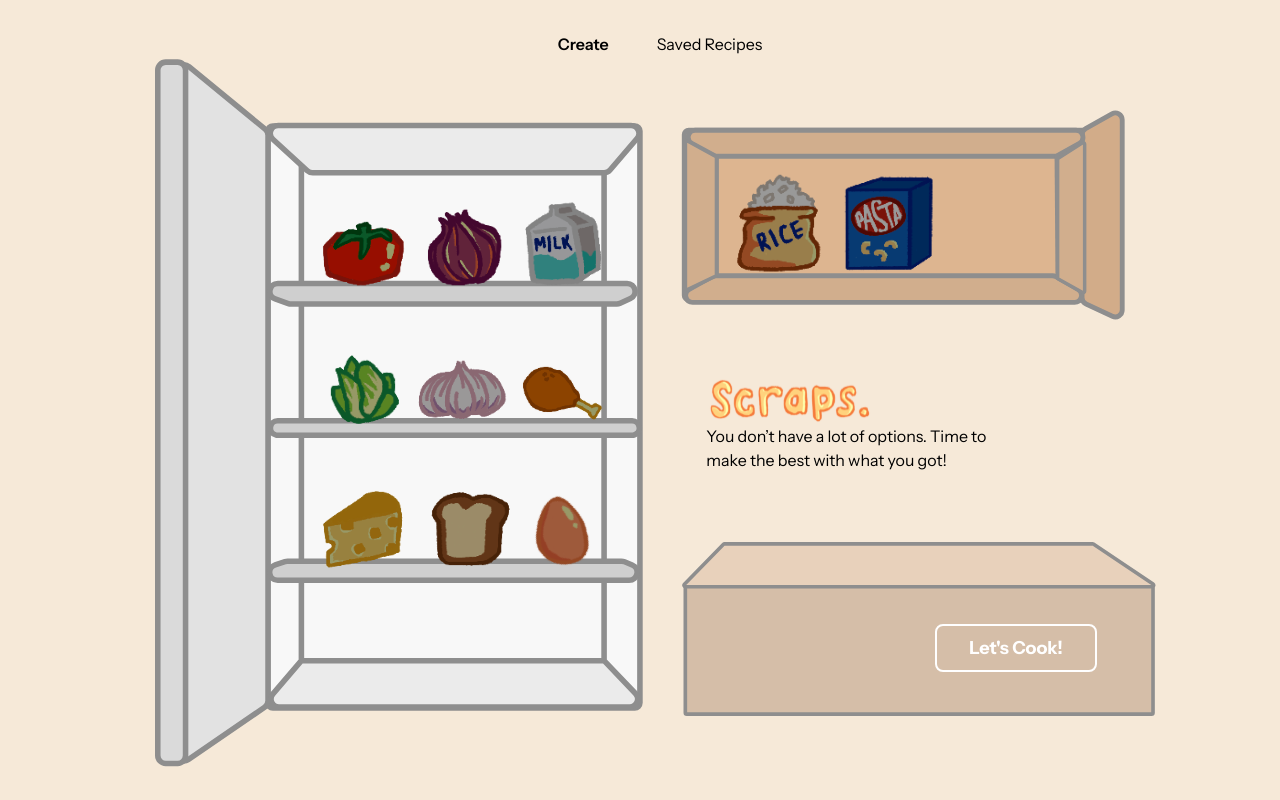
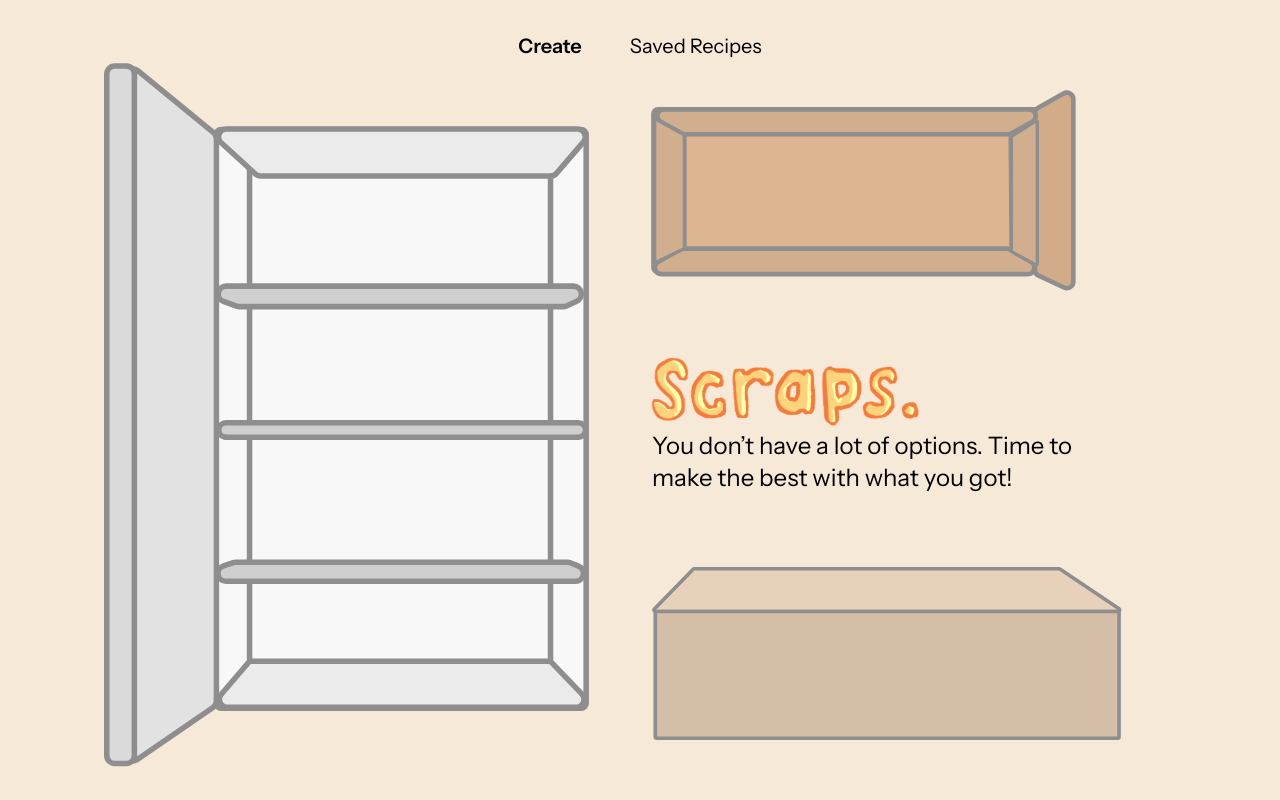
Before and after one commit to andvvo/Scraps, a React (Vite) app: page / in a window 1280 px wide. Built offline with nearby package versions, Linux system fonts and the light colour scheme.

Commit message:
Added responsiveness to create page

```diff
--- a/src/components/common/navbar.tsx
+++ b/src/components/common/navbar.tsx
@@ -3,7 +3,7 @@ import { NavLink } from "react-router-dom";
 export default function Navbar() {
   return (
     <>
-      <ul className="flex justify-center gap-12">
+      <ul className="flex justify-center gap-12 lg:text-xl">
         <li>
           <NavLink
             to="/"
--- a/src/components/layout.tsx
+++ b/src/components/layout.tsx
@@ -8,19 +8,23 @@ export default function Layout() {
 
   return (
     <div className="flex flex-col h-screen">
-      <header className="pt-8">
+      <header className="mt-8">
         <div className="flex items-center">
-          <div className="flex-1 ml-10">
-            {isChildPage && <Link to="/">← Back to Create</Link>}
+          <div className="flex-1">
+            {isChildPage && (
+              <Link to="/" className="ml-40">
+                ← Back to Create
+              </Link>
+            )}
           </div>
           <Navbar />
           <div className="flex-1"></div>
         </div>
       </header>
-      <main className="flex-1 overflow-auto">
+      <main className="h-full overflow-auto">
         <Outlet />
       </main>
-      <footer className="p-4"></footer>
+      <footer className="m-4"></footer>
     </div>
   );
 }
--- a/src/pages/cook.tsx
+++ b/src/pages/cook.tsx
@@ -19,102 +19,29 @@ export default function Cook() {
   const isSelected = (id: string) => selectedFoods.includes(id);
 
   return (
-    <div className="flex justify-center items-center h-full gap-6">
-      <div className="flex-shrink-0 h-full ml-14 relative">
+    <div className="flex justify-center items-center h-full w-full gap-6">
+      <div className="flex-1 flex-shrink-0 flex justify-end h-full w-full relative">
         <img src={fridge} alt="Fridge" className="h-full object-contain" />
 
-        <FoodIcon
+        {/* <FoodIcon
           defaultSrc={foodIcons.tomatoDark}
           hoverSrc={foodIcons.tomatoLight}
           selectedSrc={foodIcons.tomatoLight}
           selected={isSelected("tomato")}
           onToggle={() => toggleFood("tomato")}
           alt="Tomato"
-          className="absolute top-0 left-0 translate-x-40 translate-y-40 w-24 h-auto"
-        />
-        <FoodIcon
-          defaultSrc={foodIcons.onionDark}
-          hoverSrc={foodIcons.onionLight}
-          selectedSrc={foodIcons.onionLight}
-          selected={isSelected("onion")}
-          onToggle={() => toggleFood("onion")}
-          alt="Onion"
-          className="absolute top-0 left-0 translate-x-65 translate-y-38 w-24 h-auto"
-        />
-        <FoodIcon
-          defaultSrc={foodIcons.milkDark}
-          hoverSrc={foodIcons.milkLight}
-          selectedSrc={foodIcons.milkLight}
-          selected={isSelected("milk")}
-          onToggle={() => toggleFood("milk")}
-          alt="Milk"
-          className="absolute top-0 left-0 translate-x-90 translate-y-36 w-24 h-auto"
-        />
-
-        <FoodIcon
-          defaultSrc={foodIcons.lettuceDark}
-          hoverSrc={foodIcons.lettuceLight}
-          selectedSrc={foodIcons.lettuceLight}
-          selected={isSelected("lettuce")}
-          onToggle={() => toggleFood("lettuce")}
-          alt="Lettuce"
-          className="absolute top-0 left-0 translate-x-40 translate-y-72 w-24 h-auto"
-        />
-        <FoodIcon
-          defaultSrc={foodIcons.garlicDark}
-          hoverSrc={foodIcons.garlicLight}
-          selectedSrc={foodIcons.garlicLight}
-          selected={isSelected("garlic")}
-          onToggle={() => toggleFood("garlic")}
-          alt="Garlic"
-          className="absolute top-0 left-0 translate-x-65 translate-y-75 w-24 h-auto"
-        />
-        <FoodIcon
-          defaultSrc={foodIcons.chickenDark}
-          hoverSrc={foodIcons.chickenLight}
-          selectedSrc={foodIcons.chickenLight}
-          selected={isSelected("chicken")}
-          onToggle={() => toggleFood("chicken")}
-          alt="Chicken"
-          className="absolute top-0 left-0 translate-x-90 translate-y-76 w-24 h-auto"
-        />
-
-        <FoodIcon
-          defaultSrc={foodIcons.cheeseDark}
-          hoverSrc={foodIcons.cheeseLight}
-          selectedSrc={foodIcons.cheeseLight}
-          selected={isSelected("cheese")}
-          onToggle={() => toggleFood("cheese")}
-          alt="Cheese"
-          className="absolute top-0 left-0 translate-x-40 translate-y-108 w-24 h-auto"
-        />
-        <FoodIcon
-          defaultSrc={foodIcons.breadDark}
-          hoverSrc={foodIcons.breadLight}
-          selectedSrc={foodIcons.breadLight}
-          selected={isSelected("bread")}
-          onToggle={() => toggleFood("bread")}
-          alt="Bread"
-          className="absolute top-0 left-0 translate-x-67 translate-y-107 w-24 h-auto"
-        />
-        <FoodIcon
-          defaultSrc={foodIcons.eggDark}
-          hoverSrc={foodIcons.eggLight}
-          selectedSrc={foodIcons.eggLight}
-          selected={isSelected("egg")}
-          onToggle={() => toggleFood("egg")}
-          alt="Egg"
-          className="absolute top-0 left-0 translate-x-90 translate-y-108 w-24 h-auto"
-        />
+          // className="absolute top-0 left-0 translate-x-40 translate-y-40 w-24 h-auto"
+          className="absolute inset-65 w-[16%] h-auto"
+        /> */}
       </div>
-      <div className="flex flex-col justify-between flex-shrink-0 h-full py-13 relative">
+      <div className="flex-1 flex-shrink-0 flex flex-col justify-around items-start h-full w-full relative">
         <img
           src={pantry}
           alt="Pantry"
-          className="max-h-[35%] object-contain -ml-12"
+          className="w-full max-w-[70%] object-contain -ml-4"
         />
 
-        <FoodIcon
+        {/* <FoodIcon
           defaultSrc={foodIcons.riceDark}
           hoverSrc={foodIcons.riceLight}
           selectedSrc={foodIcons.riceLight}
@@ -131,11 +58,11 @@ export default function Cook() {
           onToggle={() => toggleFood("pasta")}
           alt="Pasta"
           className="absolute top-0 left-0 translate-x-34 translate-y-29 w-24 h-auto"
-        />
+        /> */}
 
-        <div className="flex flex-col mb-4">
-          <img src={logo} alt="Logo" className="w-42 h-auto" />
-          <p className="text-base">
+        <div className="flex flex-col mb-4 w-full">
+          <img src={logo} alt="Logo" className="w-full max-w-[45%] -ml-2" />
+          <p className="text-xl lg:text-2xl">
             You don’t have a lot of options. Time to <br></br>
             make the best with what you got!
           </p>
@@ -144,10 +71,10 @@ export default function Cook() {
         <img
           src={table}
           alt="Table"
-          className="max-h-[30%] object-contain -ml-6"
+          className="w-full max-w-[75%] object-contain"
         />
 
-        <Link
+        {/* <Link
           to={{
             pathname: "/cook-results",
             search: createSearchParams({ foods: selectedFoods }).toString(),
@@ -155,7 +82,7 @@ export default function Cook() {
           className="text-white text-lg font-bold px-8 py-2 border-2 border-white rounded-lg hover:text-orange hover:bg-white absolute bottom-0 right-0 -translate-x-21 -translate-y-24 cursor-pointer"
         >
           Let's Cook!
-        </Link>
+        </Link> */}
       </div>
     </div>
   );
```
